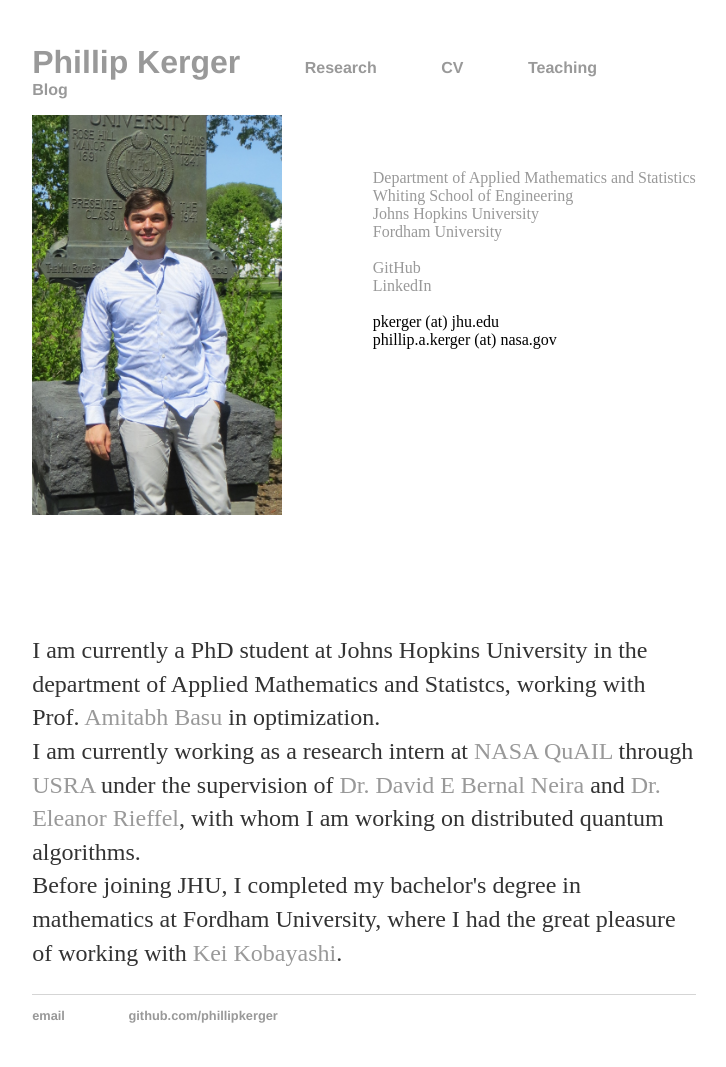
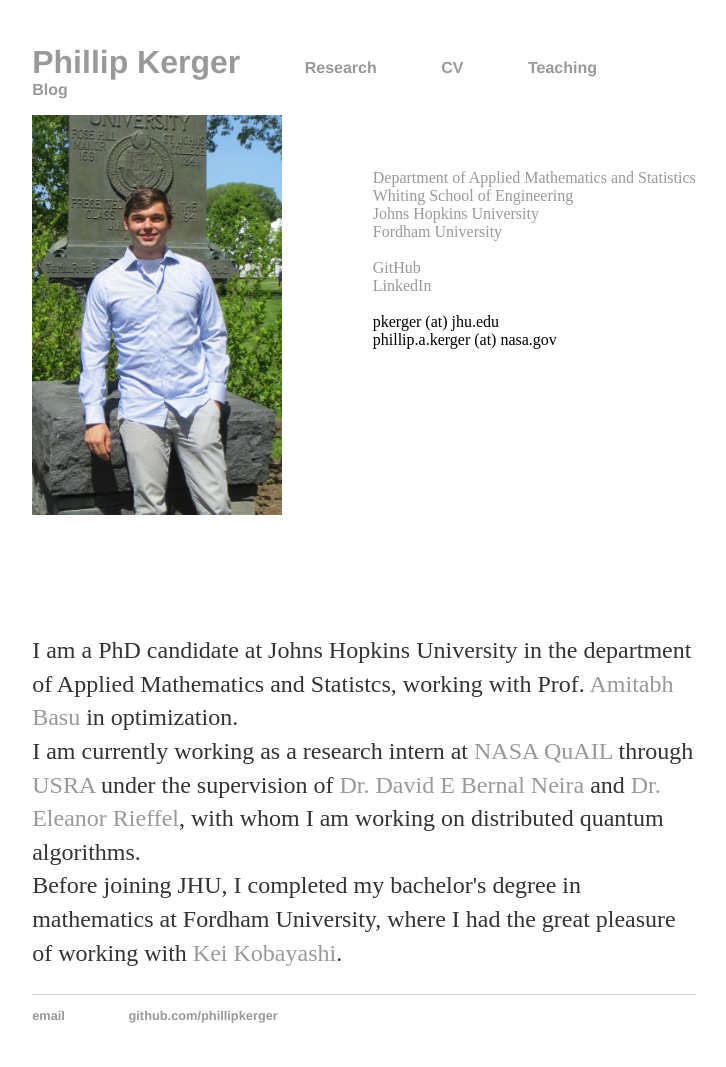
Before and after one commit to PhillipKerger/phillipkerger.github.io, a Jekyll site: the page built from index.html, in a window 1280 px wide. Shown: the whole page, without its empty margins (276-1002 px from the left). Built offline with Jekyll 4.4.1, drawn with Linux system fonts in a browser that asks for light colours.

Commit message:
Update index.html

```diff
--- a/index.html
+++ b/index.html
@@ -38,7 +38,7 @@
 <br></p>
 <div class="blurb">
 	<!--commenting out the header <h1>Phillip Kerger</h1>-->
-	<p>I am currently a PhD student at Johns Hopkins University in the department of Applied Mathematics and Statistcs, working with Prof.
+	<p>I am a PhD candidate at Johns Hopkins University in the department of Applied Mathematics and Statistcs, working with Prof.
 		<a href="https://www.ams.jhu.edu/~abasu9/">Amitabh Basu</a> in optimization. <br>
 		I am currently working as a research intern at
 		<a href="https://www.nasa.gov/content/nasa-quantum-artificial-intelligence-laboratory-quail/">NASA QuAIL</a>
```
